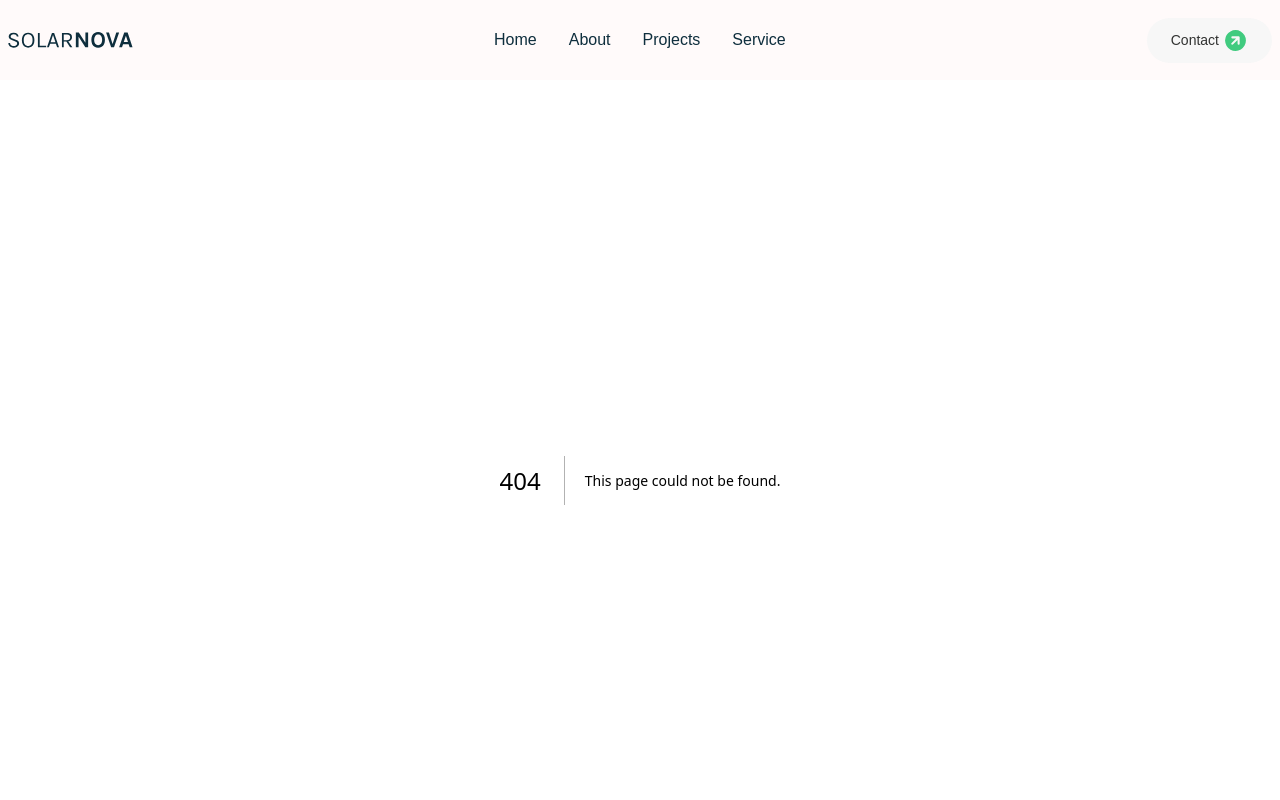
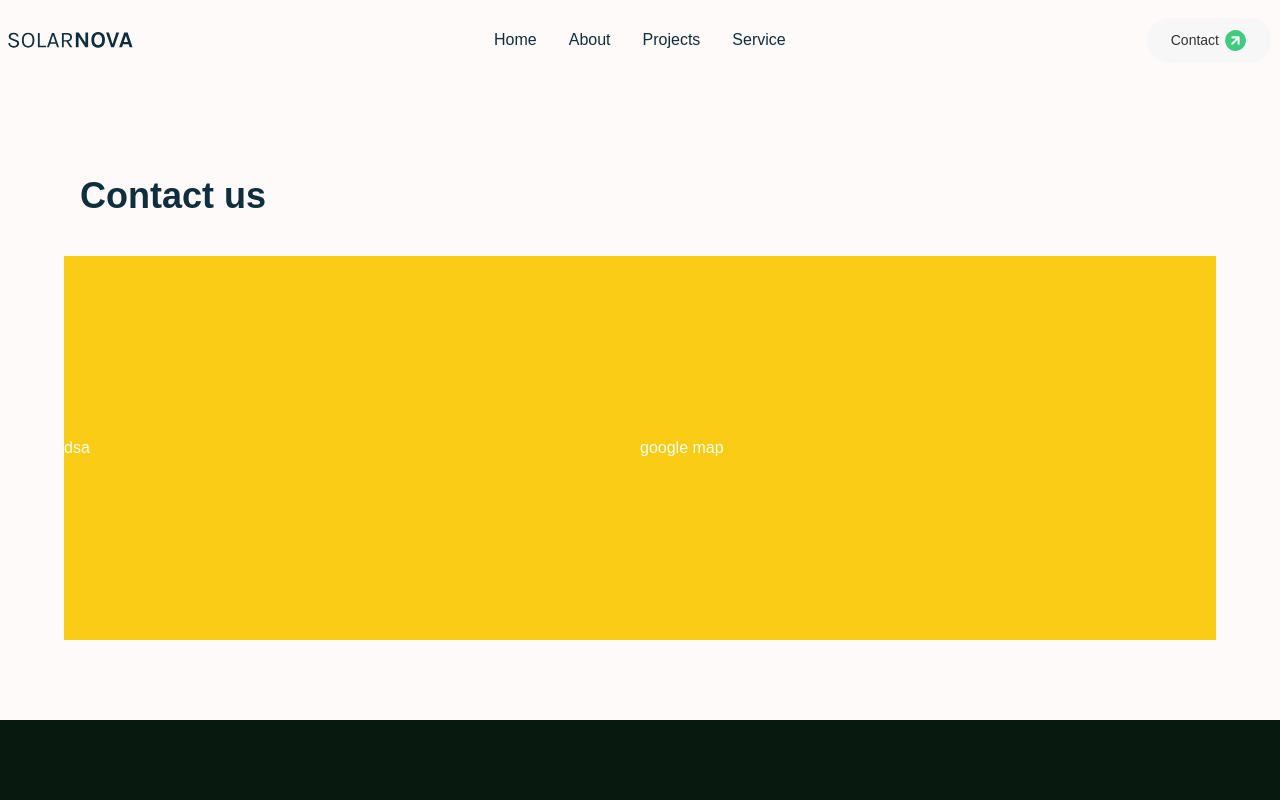
Before and after one commit to Rozmyk/SolarNova, a Next.js app: page /contact in a window 1280 px wide. Before the commit this address had no page. Shown: the top 800 px of the page. Built offline with nearby package versions, Linux system fonts and the light colour scheme.

Commit message:
Add new page contact

```diff
--- /dev/null
+++ b/src/app/contact/page.tsx
@@ -0,0 +1,13 @@
+import ContactPage from '@/components/ContactPage/ContactPage'
+import { Metadata } from 'next'
+export const metadata: Metadata = {
+	title: 'Contact Us',
+	description:
+		'Get in touch with us for inquiries, support, or collaboration opportunities. We’re here to help with your questions about our services, projects, and renewable energy solutions.',
+}
+
+const page = () => {
+	return <ContactPage />
+}
+
+export default page
--- /dev/null
+++ b/src/components/ContactPage/ContactPage.tsx
@@ -0,0 +1,20 @@
+import Wrapper from '@/components/Wrapper/Wrapper'
+import TitleText from '@/components/ui/TitleText/TitleText'
+import Footer from '@/components/Footer/Footer'
+const ContactPage = () => {
+	return (
+		<Wrapper>
+			<div className='flex md:flex-row flex-col justify-between items-center gap-4 mb-2 p-4'>
+				<div className='w-full md:w-1/2'>
+					<TitleText>Contact us</TitleText>
+				</div>
+			</div>
+			<div className='bg-yellow-400 w-full h-96 flex justify-between items-center'>
+				<div className='w-full md:w-1/2'>dsa</div>
+				<div className='w-full md:w-1/2'>google map</div>
+			</div>
+		</Wrapper>
+	)
+}
+
+export default ContactPage
```
